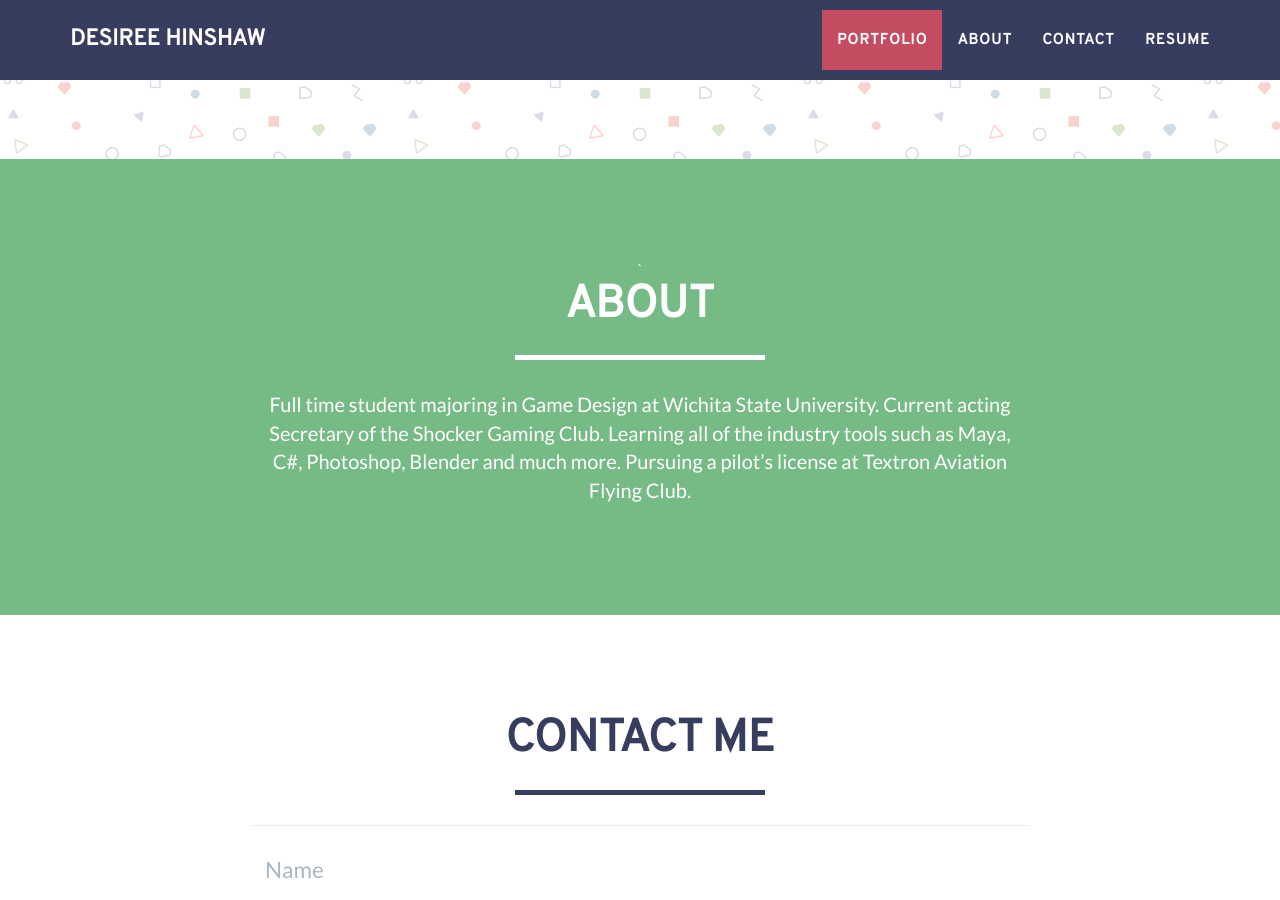
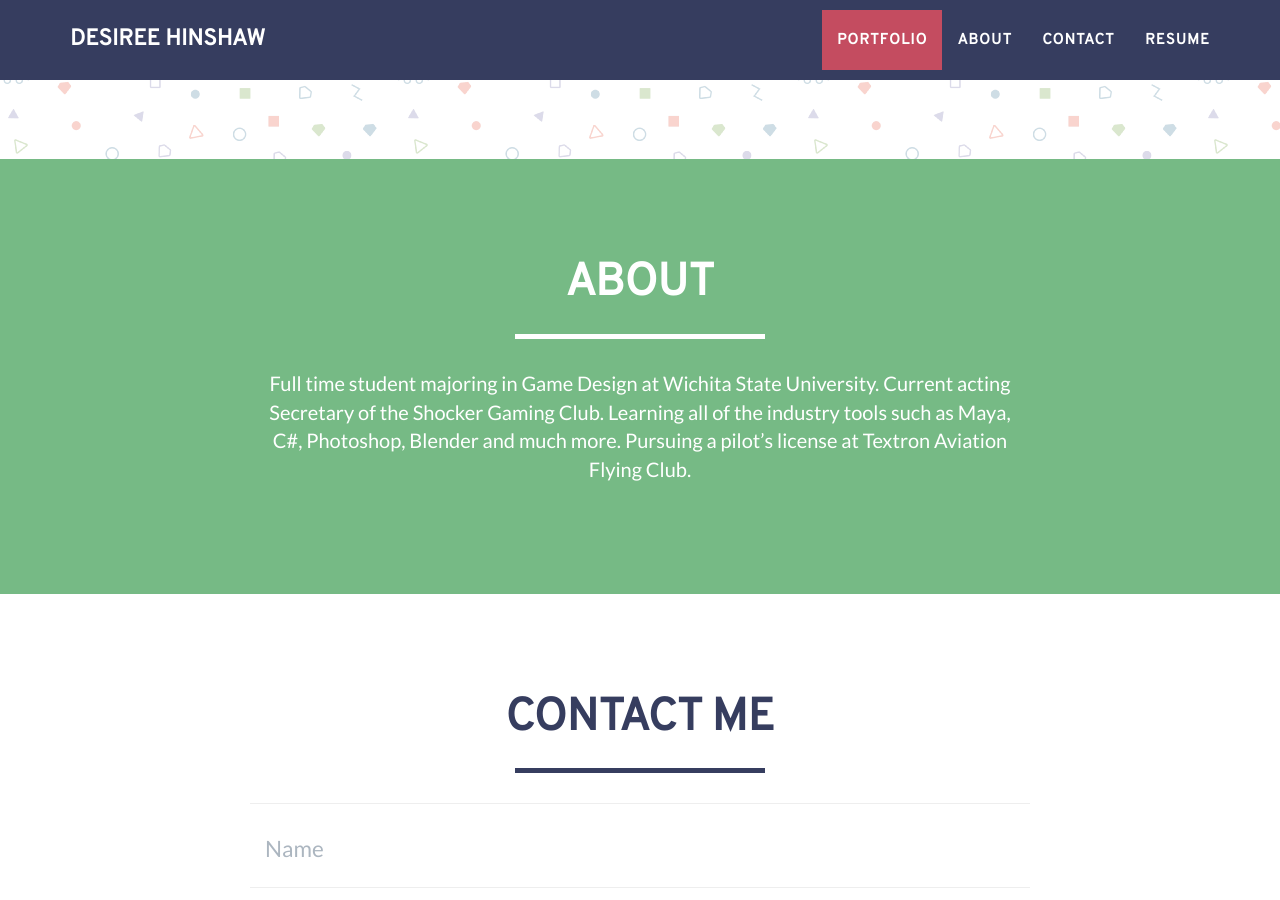
Before and after one commit to desimae/desimae.github.io, a Jekyll site: the page built from index.html, in a window 1280 px wide and 900 px high, scrolled down 1911 px. Built offline with Jekyll 4.4.1, drawn with Linux system fonts in a browser that asks for light colours; some web fonts are replaced.

Commit message:
removed accidental comma

```diff
--- a/_includes/about.html
+++ b/_includes/about.html
@@ -2,7 +2,7 @@
     <section class="success" id="about">
         <div class="container">
             <div class="row">
-                <div class="col-lg-12 text-center">`
+                <div class="col-lg-12 text-center">
                     <h2>About</h2>
                     <hr class="star-light">
                 </div>
```
